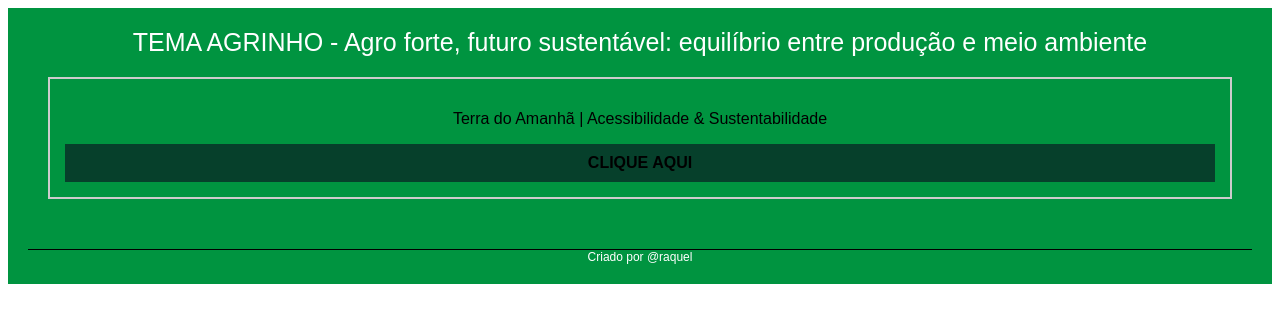
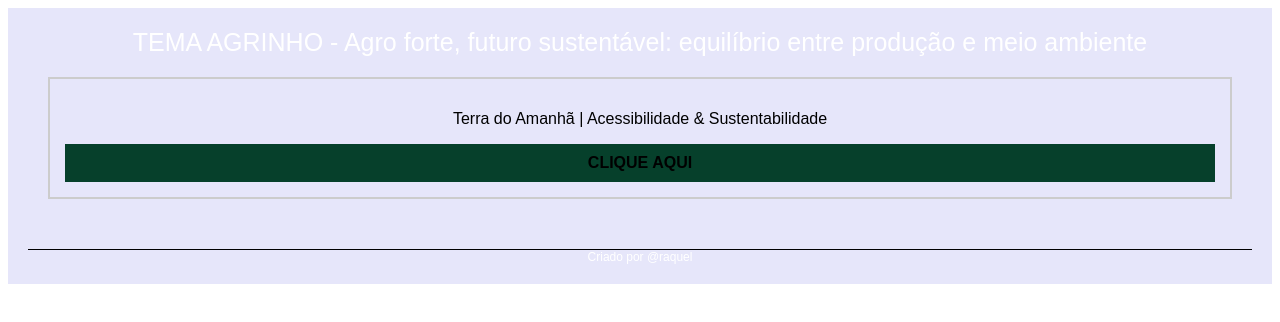
Before and after one commit to raquelaraujogoncalves-source/projeto-Agrinho-, a plain HTML site: page index.html in a window 1280 px wide. Drawn offline with Linux system fonts and the light colour scheme.

Commit message:
Update index.html

```diff
--- a/index.html
+++ b/index.html
@@ -7,7 +7,7 @@
 
             /* ESTILO PARA O BLOCO VERDE QUE SEGURA TUDO */
             .bloco1{
-                background-color: #009440; /* DEFINE A COR DE FUNDO COMO VERDE */
+                background-color: #E6E6FA; /* DEFINE A COR DE FUNDO COMO ROXO CLARO*/
                 padding: 20px; /* COLOCA UM ESPAÇO DE 20 PIXELS DENTRO */
                 font-family: sans-serif; /* USA UMA FONTE SEM AQUELAS SERIFAS */
                 text-align: center; /* ALINHA TODO O TEXTO NO MEIO */
```
